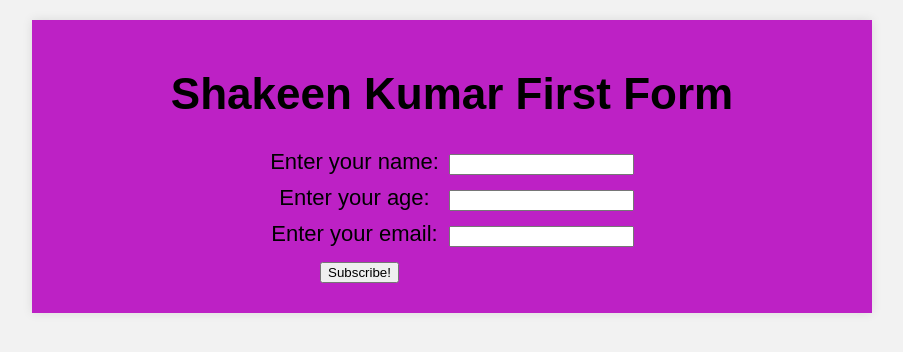
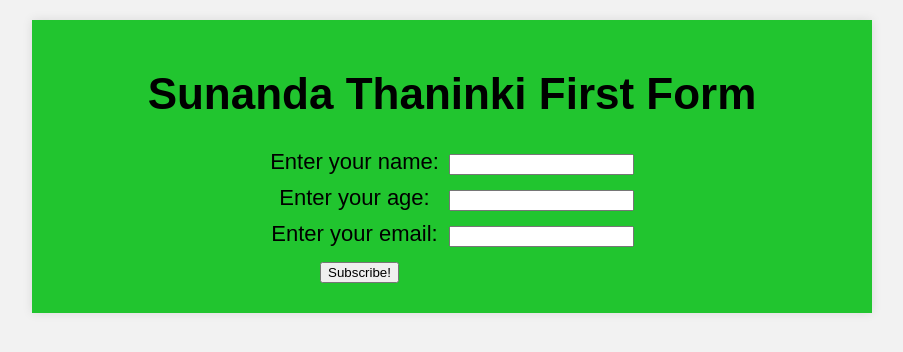
Before and after one commit to Sunandat/wrr-base, a plain HTML site: page contactus.html in a window 1280 px wide. Shown: the whole page, without its empty margins (188-1091 px from the left). Drawn offline with Linux system fonts and the light colour scheme.

Commit message:
form update

```diff
--- a/contactus.html
+++ b/contactus.html
@@ -4,13 +4,13 @@
     <meta charset="UTF-8">
     <meta name="viewport" content="width=device-width, initial-scale=1.0">
     <link rel="stylesheet" href="styles/styles.css">
-    <title>Shakeen Kumar First Form</title>
+    <title>Sunanda Thaninki</title>
     <base target="_blank">
 </head>
 <body>
     <div class="container">
         <center>
-            <h1>Shakeen Kumar First Form</h1>
+            <h1>Sunanda Thaninki First Form</h1>
             <form action="" method="get" class="form-example" id="subscriptionForm">
                 <div class="form-example">
                     <label for="name">Enter your name: </label>
@@ -46,7 +46,7 @@
             max-width: 800px;
             margin: 20px auto;
             padding: 20px;
-            background-color: rgb(189, 33, 197);
+            background-color: rgb(33, 197, 47);
             box-shadow: 0 0 10px rgba(0, 0, 0, 0.1);
             font-style: initial;
         }
```
